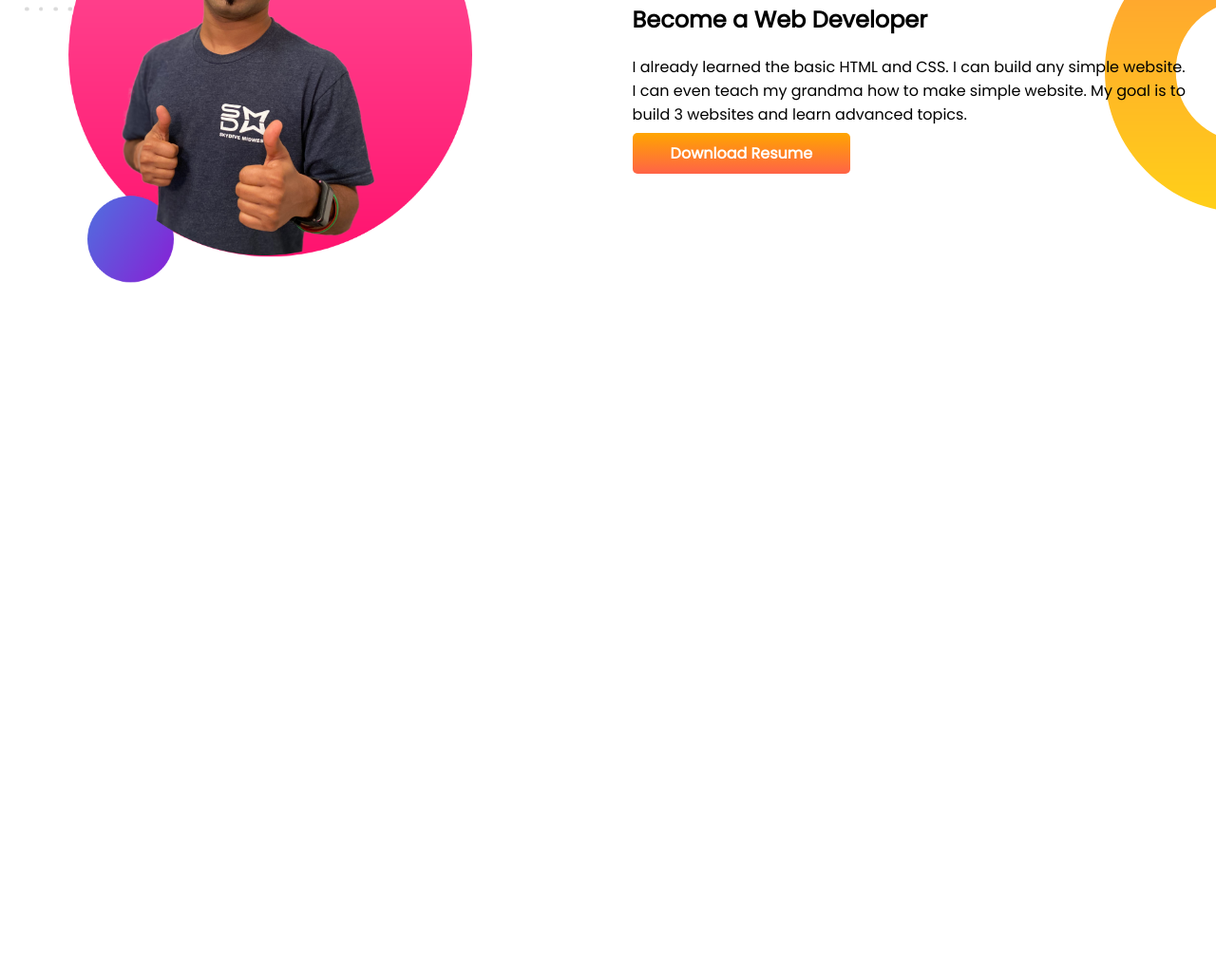
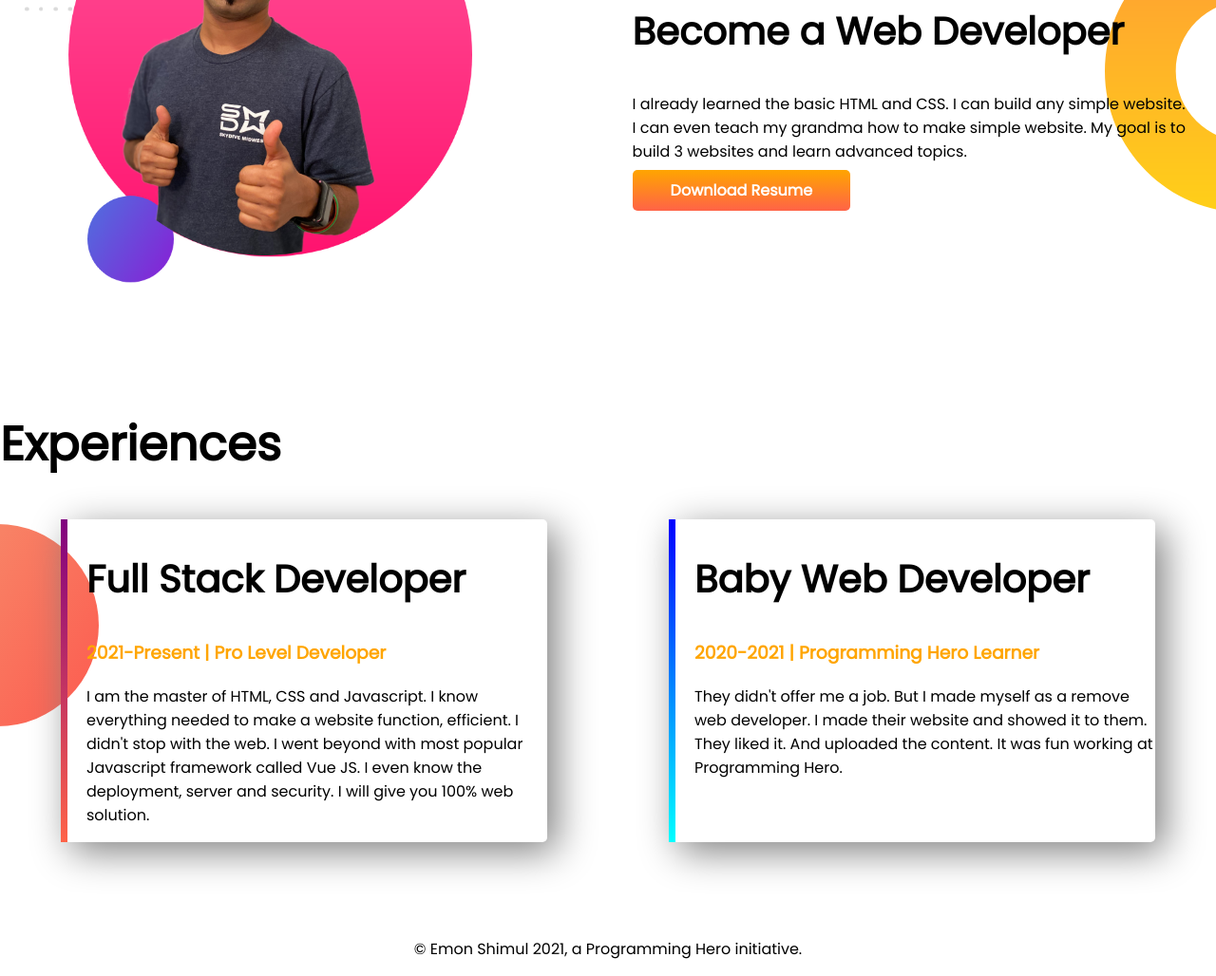
Before and after one commit to emonShimul/developer-portfolio, a plain HTML site: page index.html in a window 1280 px wide. Shown: the part 806-1834 px from the top of the page at 95% size. Before the commit the page ends 1237 px from the top, so only its background shows below. Drawn offline with Linux system fonts and the light colour scheme.

Commit message:
Footer and experience area code added

```diff
--- a/index.html
+++ b/index.html
@@ -13,7 +13,7 @@
 </head>
 
 <body>
-    <section class="top-banner">
+    <section class="top-banner flexible-container">
         <div class="half-width">
             <h1>Welcome To</h1>
             <h1><span class="orange-color">Emon Shimul</span> World !!</h1>
@@ -31,7 +31,7 @@
         </div>
     </section>
 
-    <section class="dream-big">
+    <section class="dream-big flexible-container">
         <div class="half-width">
             <img src="images/jhankar2.png" alt="">
         </div>
@@ -43,6 +43,32 @@
             <a class="link-button" target="_blank" href="#">Download Resume</a>
         </div>
     </section>
+
+    <section class="experience-area">
+        <h1>Experiences</h1>
+        <div class="flexible-container">
+            <div id="full-stack-experience" class="experience-item">
+                <h2>Full Stack Developer</h2>
+                <h3 class="orange-color">2021-Present | Pro Level Developer</h3>
+                <p>I am the master of HTML, CSS and Javascript. I know everything needed to make a website function,
+                    efficient. I didn't stop with the web. I went beyond with most popular Javascript framework called
+                    Vue
+                    JS. I even know the deployment, server and security. I will give you 100% web solution.</p>
+            </div>
+
+            <div id="web-dev-experience" class="experience-item">
+                <h2>Baby Web Developer</h2>
+                <h3 class="orange-color">2020-2021 | Programming Hero Learner</h3>
+                <p>They didn't offer me a job. But I made myself as a remove web developer. I made their website and
+                    showed
+                    it to them. They liked it. And uploaded the content. It was fun working at Programming Hero.</p>
+            </div>
+        </div>
+    </section>
+
+    <footer>
+        <p>© Emon Shimul 2021, a Programming Hero initiative.</p>
+    </footer>
 </body>
 
 </html>
--- a/style.css
+++ b/style.css
@@ -7,11 +7,15 @@ h1{
     font-size: 50px;
 }
 
+h2{
+    font-size: 40px;
+}
+
 .orange-color{
     color: orange;
 }
 
-section{
+.flexible-container{
     display: flex;
     margin-bottom: 100px;
 }
@@ -45,3 +49,34 @@ section{
     background-position: right;
 
 }
+
+.experience-area{
+    background-image: url(images/exp-bg.png);
+    background-repeat: no-repeat;
+    background-position: left;
+}
+
+.experience-item{
+    width: 40%;
+    margin-left: 5%;
+    margin-right: 5%;
+    padding-left: 20px;
+    border-radius: 5px;
+    box-shadow: 10px 10px 40px gray;
+}
+
+#web-dev-experience{
+    border-left: 7px solid;
+    border-image: linear-gradient(blue, cyan);
+    border-image-slice: 1;
+}
+
+#full-stack-experience {
+    border-left: 7px solid;
+    border-image: linear-gradient(purple, tomato);
+    border-image-slice: 1;
+}
+
+footer p{
+    text-align: center;
+}
```
